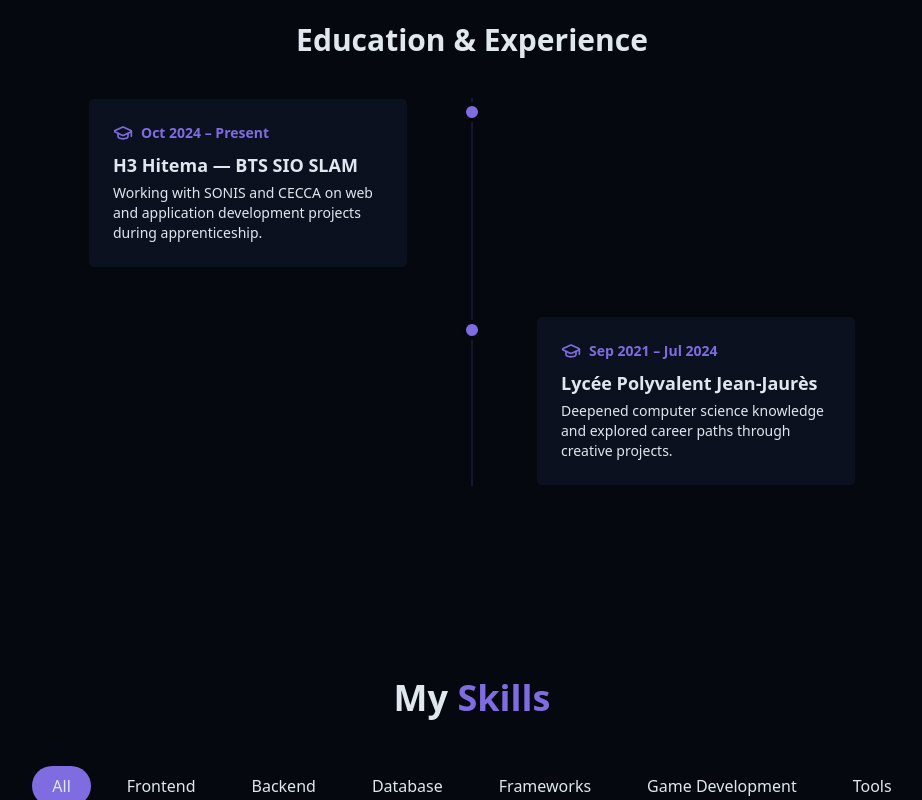
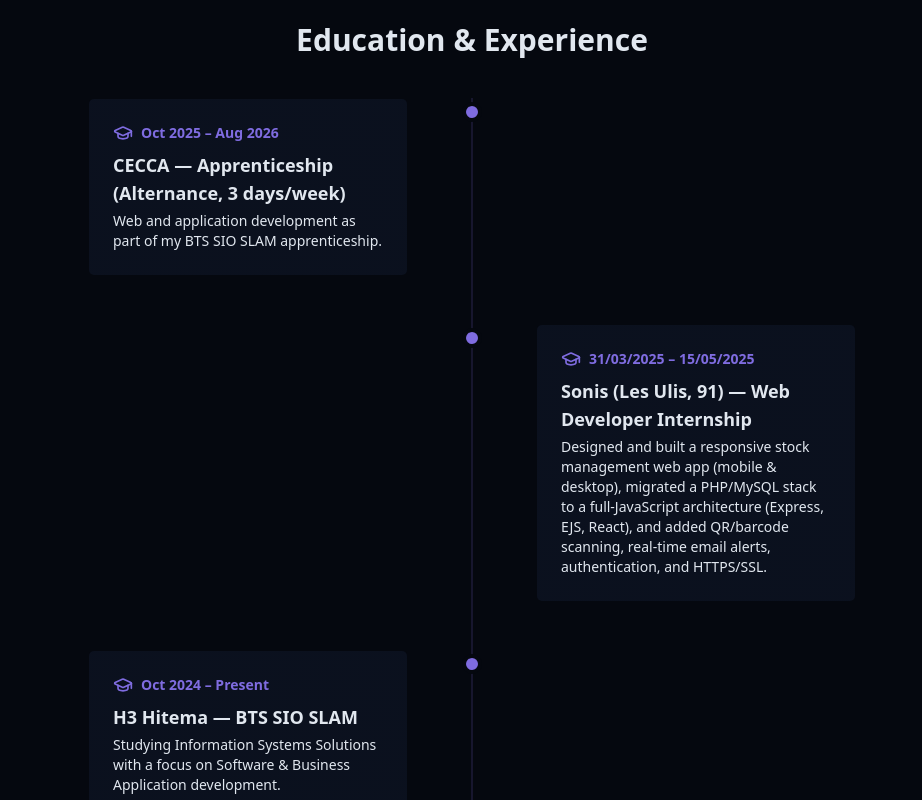
Before and after one commit to BigMushFrog23/react-tailwind-portfolio, a React (Vite) app: page / in a window 1280 px wide. Shown: the part 1540-2340 px from the top of the page, without its empty margins (168-1090 px from the left). Built offline with nearby package versions, Linux system fonts and the light colour scheme.

Commit message:
update bio and experience timeline

```diff
--- a/src/i18n/translations.js
+++ b/src/i18n/translations.js
@@ -19,7 +19,7 @@
       title: "About",
       titleAccent: "Me",
       heading: "Passionate Web Developer & Game Developer",
-      p1: "I'm a 19-year-old Computer Science Student in the BTS SIO SLAM program (2024–2026), with hands-on internship experience building responsive, performant websites that simplified company processes. My core stack includes HTML, CSS, JavaScript, PHP, and MySQL.",
+      p1: "I'm a 20-year-old Computer Science Student in the BTS SIO SLAM program (2024–2026). I completed an internship at Sonis (Spring 2025) and am currently in an apprenticeship (alternance, 3 days/week) at CECCA, building responsive, performant websites that simplified company processes. My core stack includes HTML, CSS, JavaScript, PHP, and MySQL.",
       p2: "I'm passionate about solving complex problems and building efficient systems — transforming concepts into innovative, reliable, and scalable solutions that create real-world impact. I also enjoy designing interactive games with Godot.",
       getInTouch: "Get In Touch",
       downloadCV: "Download CV",
@@ -41,13 +41,23 @@
         title: "Education & Experience",
         items: [
           {
+            period: "Oct 2025 – Aug 2026",
+            place: "CECCA — Apprenticeship (Alternance, 3 days/week)",
+            desc: "Web and application development as part of my BTS SIO SLAM apprenticeship.",
+          },
+          {
+            period: "31/03/2025 – 15/05/2025",
+            place: "Sonis (Les Ulis, 91) — Web Developer Internship",
+            desc: "Designed and built a responsive stock management web app (mobile & desktop), migrated a PHP/MySQL stack to a full-JavaScript architecture (Express, EJS, React), and added QR/barcode scanning, real-time email alerts, authentication, and HTTPS/SSL.",
+          },
+          {
             period: "Oct 2024 – Present",
             place: "H3 Hitema — BTS SIO SLAM",
-            desc: "Working with SONIS and CECCA on web and application development projects during apprenticeship.",
+            desc: "Studying Information Systems Solutions with a focus on Software & Business Application development.",
           },
           {
             period: "Sep 2021 – Jul 2024",
-            place: "Lycée Polyvalent Jean-Jaurès",
+            place: "Lycée Polyvalent Jean-Jaurès — Bac Général",
             desc: "Deepened computer science knowledge and explored career paths through creative projects.",
           },
         ],
@@ -139,7 +149,7 @@
       title: "À propos de",
       titleAccent: "moi",
       heading: "Développeur Web & Développeur de Jeux Passionné",
-      p1: "Je suis étudiant en informatique de 19 ans en BTS SIO SLAM (2024–2026), avec une expérience de stage concrète dans la création de sites web réactifs et performants qui ont simplifié les processus de l'entreprise. Mon stack principal inclut HTML, CSS, JavaScript, PHP et MySQL.",
+      p1: "Je suis étudiant en informatique de 20 ans en BTS SIO SLAM (2024–2026). J'ai effectué un stage chez Sonis (printemps 2025) et je suis actuellement en alternance (3 jours/semaine) chez CECCA, où je développe des sites web réactifs et performants qui simplifient les processus de l'entreprise. Mon stack principal inclut HTML, CSS, JavaScript, PHP et MySQL.",
       p2: "Je suis passionné par la résolution de problèmes complexes et la construction de systèmes efficaces — transformant les concepts en solutions innovantes, fiables et évolutives qui ont un impact réel. J'aime aussi créer des jeux interactifs avec Godot.",
       getInTouch: "Me contacter",
       downloadCV: "Télécharger le CV",
@@ -161,13 +171,23 @@
         title: "Formation & Expérience",
         items: [
           {
+            period: "Oct 2025 – Août 2026",
+            place: "CECCA — Alternance (3 jours/semaine)",
+            desc: "Alternance dans le cadre de mon BTS SIO SLAM, sur des projets de développement web et applicatif.",
+          },
+          {
+            period: "31/03/2025 – 15/05/2025",
+            place: "Sonis (Les Ulis, 91) — Stage Développeur Web",
+            desc: "Conception et développement d'une application web responsive de gestion de stock (mobile & desktop), migration d'une stack PHP/MySQL vers une architecture full JavaScript (Express, EJS, React), intégration d'un système de scan QR / codes-barres, alertes e-mail en temps réel, authentification et sécurisation HTTPS/SSL.",
+          },
+          {
             period: "Oct 2024 – Présent",
             place: "H3 Hitema — BTS SIO SLAM",
-            desc: "Travail avec SONIS et CECCA sur des projets de développement web et applicatif en apprentissage.",
+            desc: "Études en Solutions d'Infrastructure, Systèmes et Réseaux — option Solutions Logicielles et Applications Métiers.",
           },
           {
             period: "Sep 2021 – Juil 2024",
-            place: "Lycée Polyvalent Jean-Jaurès",
+            place: "Lycée Polyvalent Jean-Jaurès — Bac Général",
             desc: "Approfondissement des connaissances en informatique et exploration de carrières via des projets créatifs.",
           },
         ],
```
